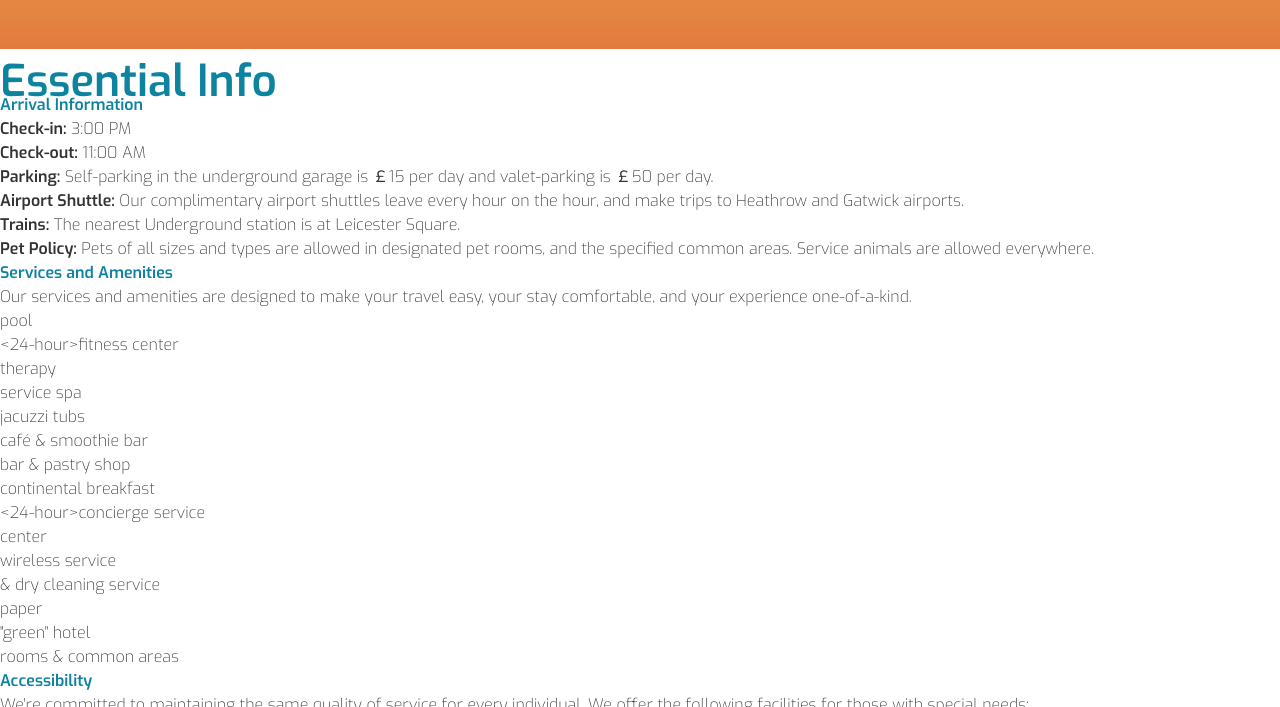
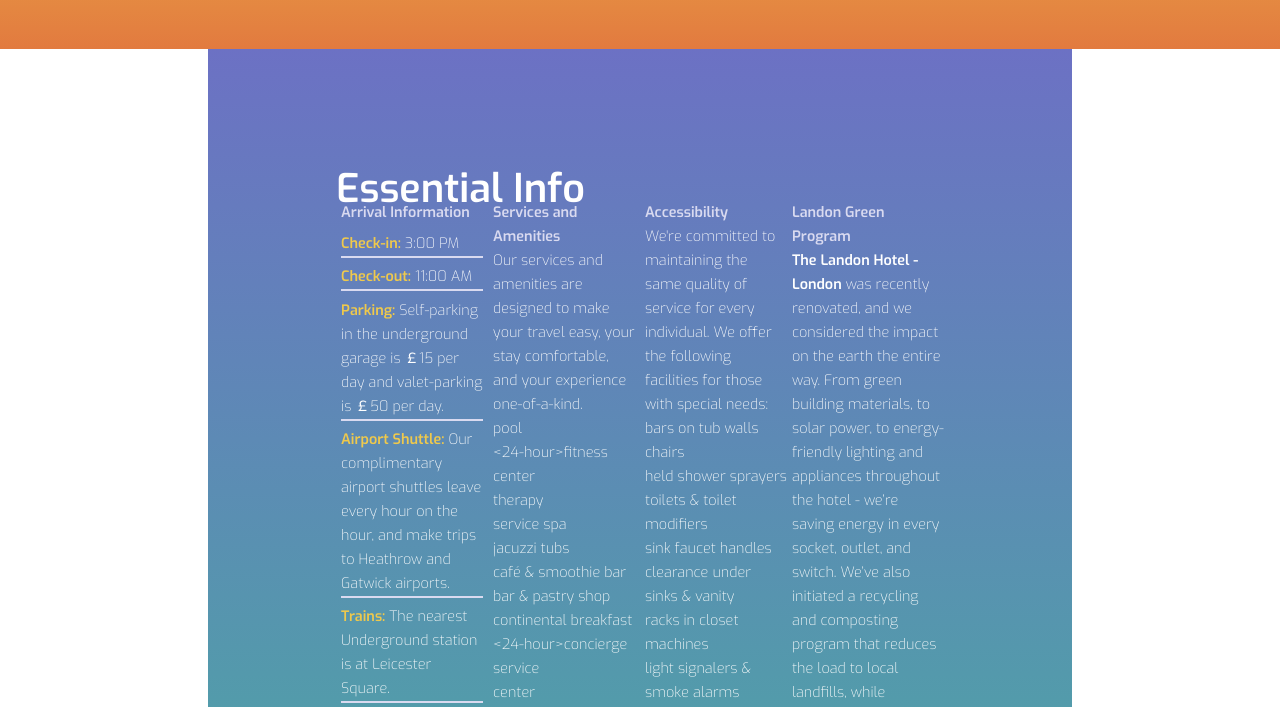
Before and after one commit to pjsinco/single-page-responsive-play, a website: page index.html in a window 1280 px wide. Shown: the part 690-1397 px from the top of the page. Drawn offline with Linux system fonts and the light colour scheme.

Commit message:
takes a swing at styling useful info

```diff
--- a/_/components/sass/modules/_hotelinfo.scss
+++ b/_/components/sass/modules/_hotelinfo.scss
@@ -1,4 +1,47 @@
 #hotelinfo {
+  @include container;
+
+  @include background-image(
+    linear-gradient(top, $purple, $green)
+  );
+
+  padding: 10%;
+
+  color: $light;
+  font-size: .9em;
+
+  li strong {
+    color: $yellow;
+  }
+
+  #arrivalinfo {
+    li {
+      border-bottom: 2px solid lighten($purple, 30);
+      margin-top: .5em;
+      margin-bottom: .5em;
+    }
+  }// #arrivalinfo
+
+  h1 {
+    color: $light;
+  }
+
+  h2 {
+    color: lighten($purple, 30);
+  }
+
+  .checklist {
+    @media #{$medium-only} {
+      &#services,
+      &#accessibility {
+        @include span(6);
+      }
+    }
+    @media #{$large-up} {
+      @include span(3);
+    }
+
+  }
 
 
 
```
Also changed, not shown: _/css/styles.css.
